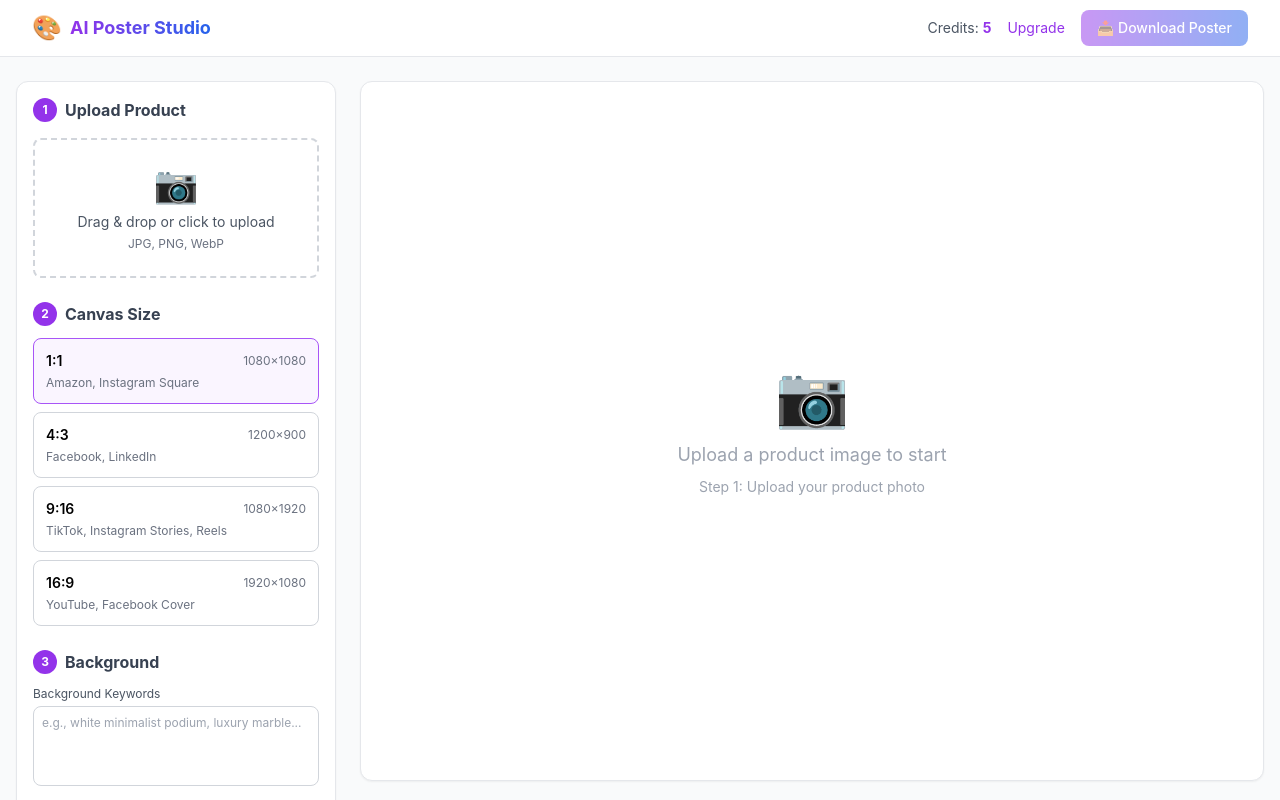
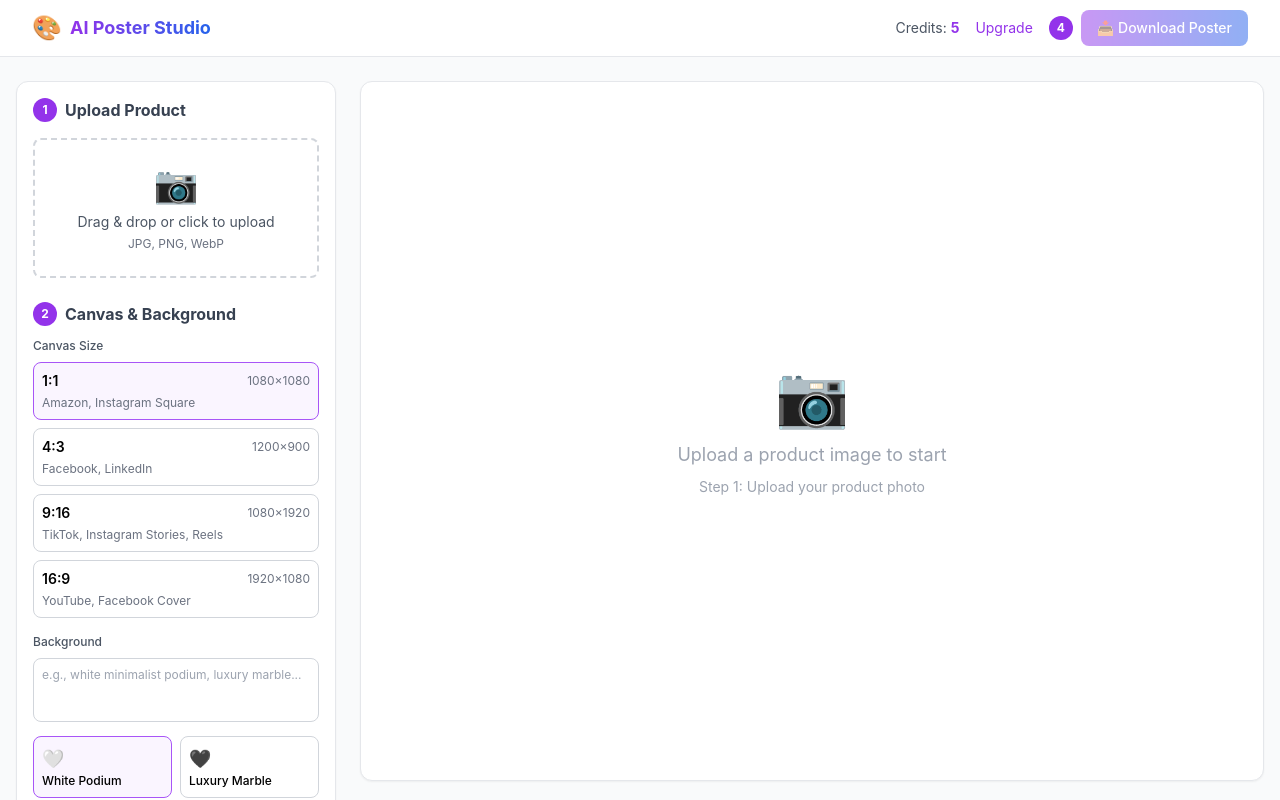
Before and after one commit to Linda260308/AI-E-commerce-Design-Studio, a Next.js app in the folder frontend/: page /editor in a window 1280 px wide. Shown: the top 800 px of the page. Built offline with nearby package versions, Linux system fonts and the light colour scheme.

Commit message:
feat: merge steps 2&3 into single step 2, renumber steps to 1-4

```diff
--- a/frontend/src/pages/editor.tsx
+++ b/frontend/src/pages/editor.tsx
@@ -172,6 +172,8 @@ export default function Editor() {
                 >
                   Upgrade
                 </Link>
+                <div className="flex items-center space-x-2">
+                  <span className="w-6 h-6 bg-purple-600 text-white rounded-full flex items-center justify-center text-xs font-bold">4</span>
                   <button
                     onClick={handleDownload}
                     disabled={!productImage}
@@ -182,6 +184,7 @@ export default function Editor() {
                 </div>
               </div>
             </div>
+          </div>
         </nav>
 
         {/* 主内容区 */}
@@ -189,6 +192,7 @@ export default function Editor() {
           <div className="flex gap-6">
             {/* 左侧步骤面板 */}
             <aside className="w-80 bg-white rounded-xl shadow-sm border p-4 h-fit">
+              {/* Step 1 */}
               <h3 className="font-bold text-gray-700 mb-4 flex items-center">
                 <span className="w-6 h-6 bg-purple-600 text-white rounded-full flex items-center justify-center text-xs mr-2">1</span>
                 Upload Product
@@ -218,18 +222,24 @@ export default function Editor() {
                 </button>
               )}
 
-              {/* Step 2 */}
+              {/* Step 2: Canvas Size & Background */}
               <div className="mt-6">
                 <h3 className="font-bold text-gray-700 mb-3 flex items-center">
                   <span className="w-6 h-6 bg-purple-600 text-white rounded-full flex items-center justify-center text-xs mr-2">2</span>
+                  Canvas & Background
+                </h3>
+
+                {/* Canvas Size */}
+                <div className="mb-4">
+                  <label className="block text-xs font-medium text-gray-600 mb-2">
                     Canvas Size
-                </h3>
+                  </label>
                   <div className="space-y-2">
                     {aspectRatios.map((item) => (
                       <button
                         key={item.ratio}
                         onClick={() => setAspectRatio(item.ratio)}
-                      className={`w-full p-3 rounded-lg border text-left transition-colors ${
+                        className={`w-full p-2 rounded-lg border text-left transition-colors ${
                           aspectRatio === item.ratio
                             ? 'bg-purple-50 border-purple-500'
                             : 'bg-white border-gray-300 hover:border-purple-400'
@@ -245,25 +255,17 @@ export default function Editor() {
                   </div>
                 </div>
 
-              {/* Step 3 */}
-              <div className="mt-6">
-                <h3 className="font-bold text-gray-700 mb-3 flex items-center">
-                  <span className="w-6 h-6 bg-purple-600 text-white rounded-full flex items-center justify-center text-xs mr-2">3</span>
+                {/* Background */}
+                <div>
+                  <label className="block text-xs font-medium text-gray-600 mb-2">
                     Background
-                </h3>
-
-                <div className="mb-3">
-                  <label className="block text-xs text-gray-600 mb-1">
-                    Background Keywords
                   </label>
                   <textarea
                     value={promptText}
                     onChange={handlePromptChange}
                     placeholder="e.g., white minimalist podium, luxury marble..."
-                    className="w-full border border-gray-300 rounded-lg p-2 h-20 text-xs focus:ring-2 focus:ring-purple-500 focus:border-transparent resize-none"
+                    className="w-full border border-gray-300 rounded-lg p-2 h-16 text-xs focus:ring-2 focus:ring-purple-500 focus:border-transparent resize-none mb-2"
                   />
-                </div>
-
                   <div className="grid grid-cols-2 gap-2">
                     {backgroundTypes.map((bg) => (
                       <button
@@ -281,11 +283,12 @@ export default function Editor() {
                     ))}
                   </div>
                 </div>
+              </div>
 
-              {/* Step 4 */}
+              {/* Step 3: Add Text */}
               <div className="mt-6">
                 <h3 className="font-bold text-gray-700 mb-3 flex items-center">
-                  <span className="w-6 h-6 bg-purple-600 text-white rounded-full flex items-center justify-center text-xs mr-2">4</span>
+                  <span className="w-6 h-6 bg-purple-600 text-white rounded-full flex items-center justify-center text-xs mr-2">3</span>
                   Add Text
                 </h3>
 
```
Lines whose indentation alone changed are shown as unchanged.
